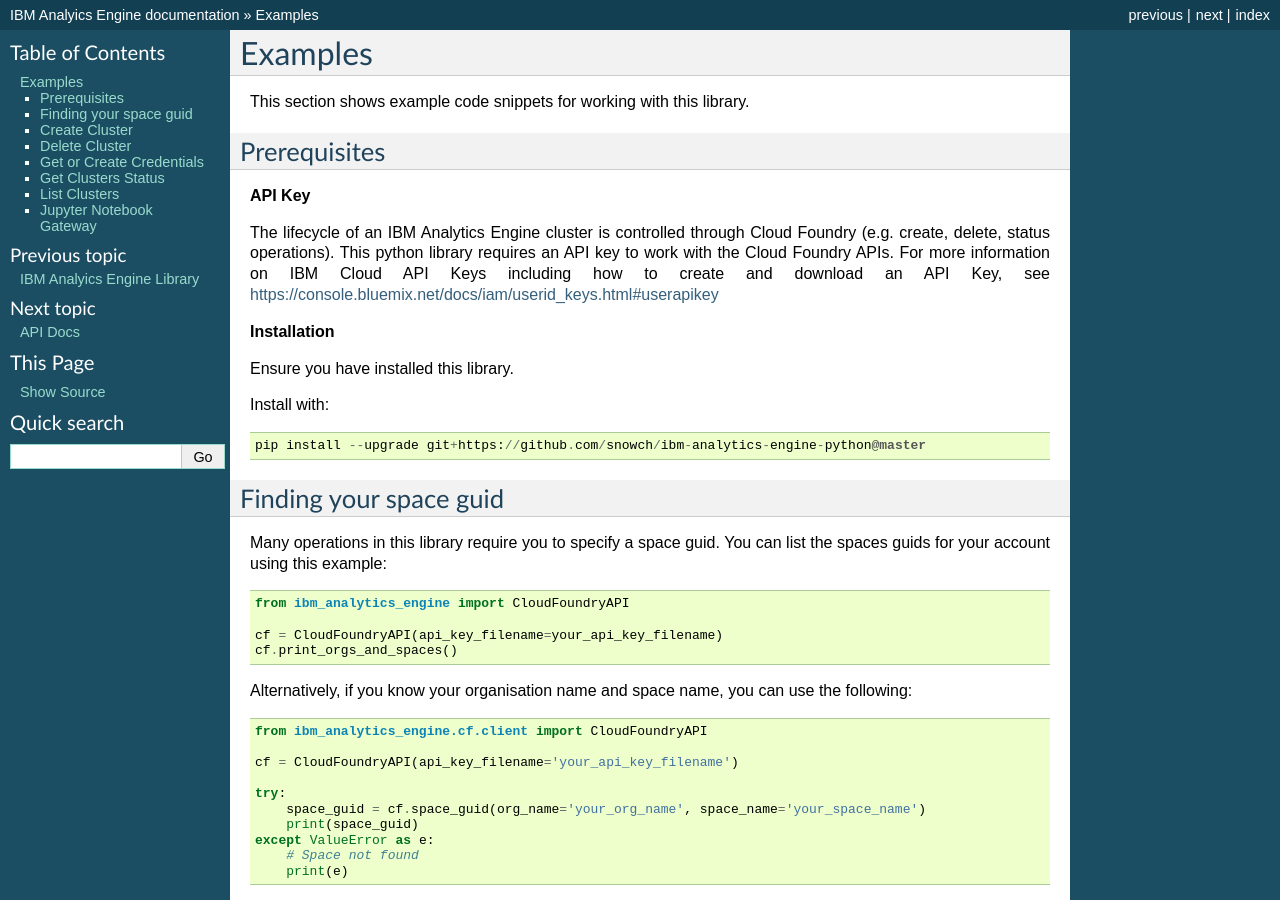
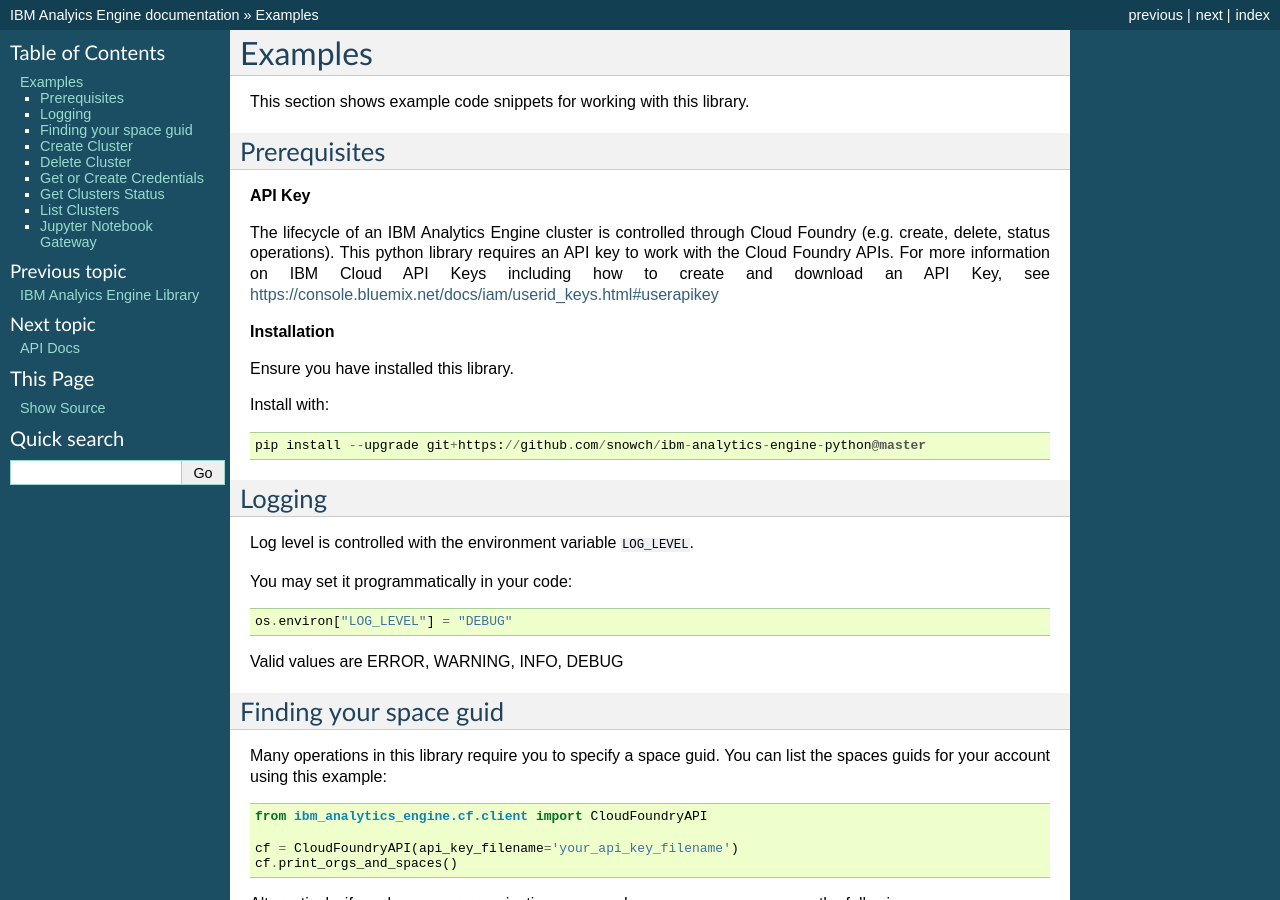
Before and after one commit to snowch/ibm-analytics-engine-python, a Sphinx documentation site: the page built from docs/examples.rst, in a window 1280 px wide and 900 px high. Built offline with Sphinx 7.4.7, drawn with Linux system fonts in a browser that asks for light colours.

Commit message:
simplify examples

```diff
--- a/docs/example_scripts/list_orgs_and_spaces.py
+++ b/docs/example_scripts/list_orgs_and_spaces.py
@@ -1,4 +1,4 @@
-from ibm_analytics_engine import CloudFoundryAPI
+from ibm_analytics_engine.cf.client import CloudFoundryAPI
 
-cf = CloudFoundryAPI(api_key_filename=your_api_key_filename)
+cf = CloudFoundryAPI(api_key_filename='your_api_key_filename')
 cf.print_orgs_and_spaces()
--- a/docs/examples.rst
+++ b/docs/examples.rst
@@ -21,6 +21,20 @@
 .. code-block:: python
 
    pip install --upgrade git+https://github.com/snowch/ibm-analytics-engine-python@master
+
+=======
+Logging
+=======
+
+Log level is controlled with the environment variable ``LOG_LEVEL``.
+
+You may set it programmatically in your code:
+
+.. code-block:: python
+
+   os.environ["LOG_LEVEL"] = "DEBUG"
+
+Valid values are ERROR, WARNING, INFO, DEBUG
 
 =======================
 Finding your space guid
```
Also changed, not shown: 1 other file.
